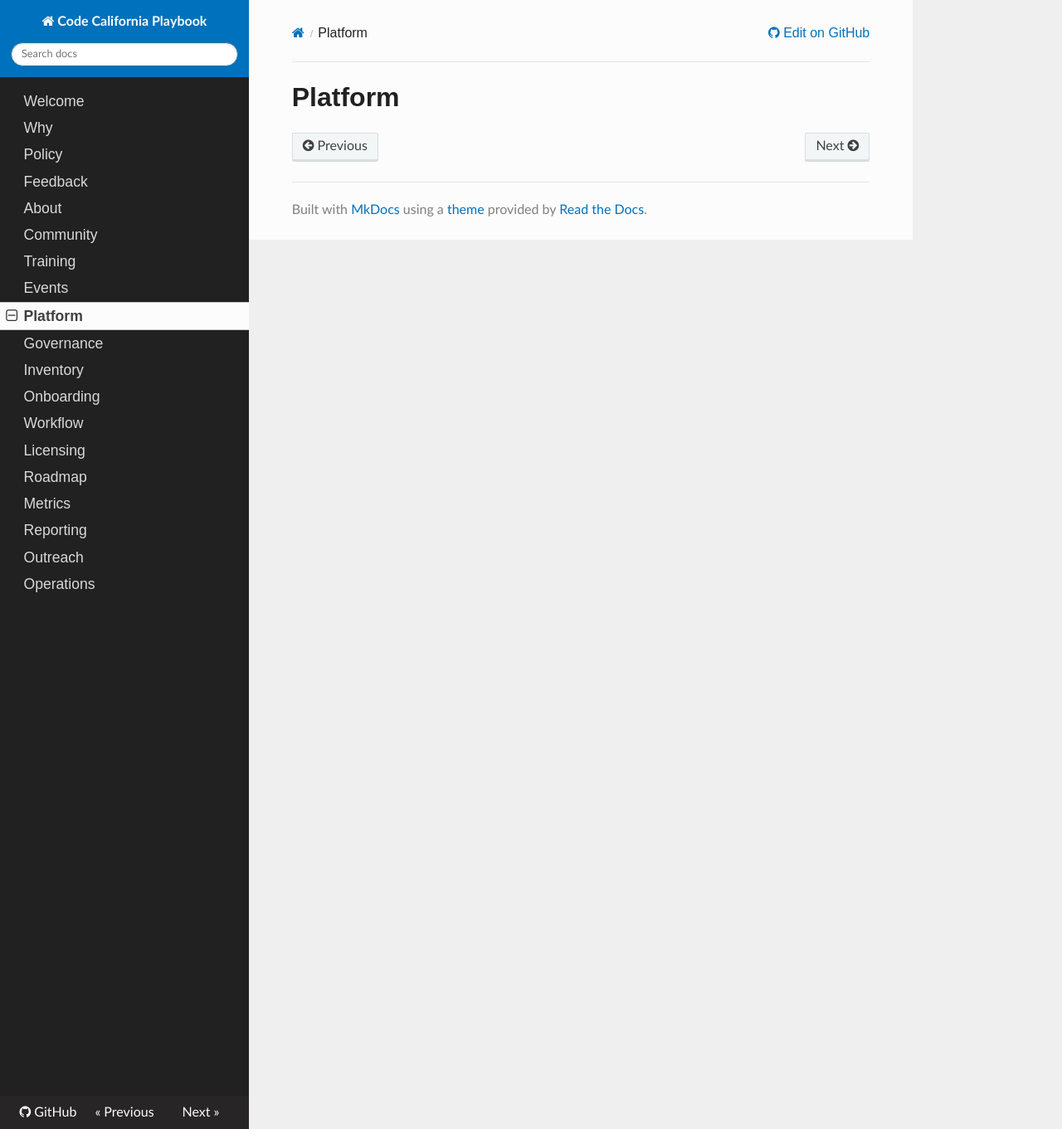
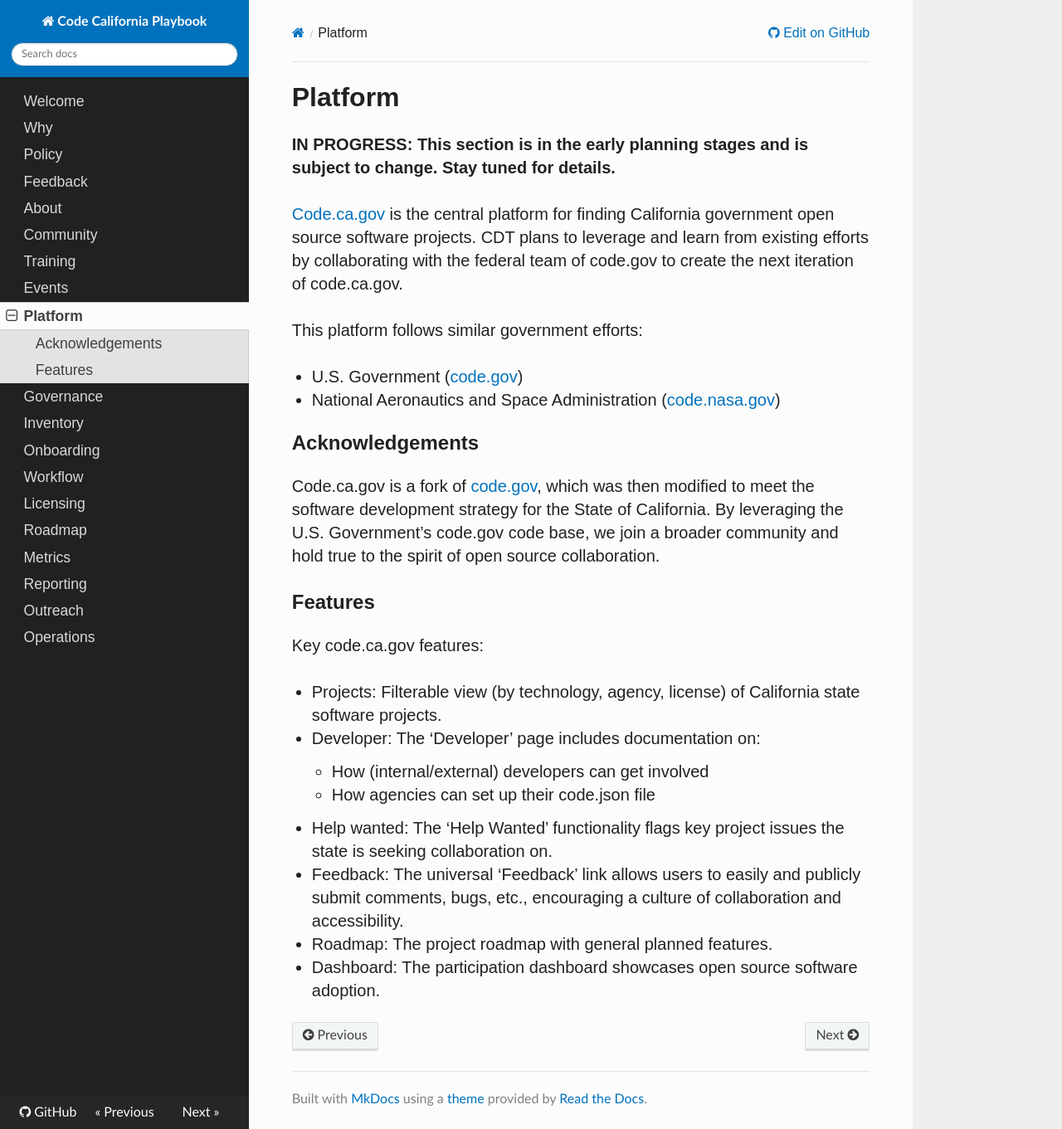
Before and after one commit to CA-CODE-Works/playbook, an MkDocs documentation site: the page built from docs/platform.md, in a window 1280 px wide and 1361 px high. Shown: the whole window at 83% size. Built offline with MkDocs 1.6.1, drawn with Linux system fonts in a browser that asks for light colours; nearby versions of some CDN libraries; old or Windows-style settings are respelled for this version of MkDocs.

Commit message:
Update platform.md

```diff
--- a/docs/platform.md
+++ b/docs/platform.md
@@ -1 +1,35 @@
 # Platform
+
+**IN PROGRESS: This section is in the early planning stages and is subject to change. Stay tuned for details.**
+
+[Code.ca.gov](https://code.ca.gov/) is the central platform for finding California government open source software projects. CDT plans to leverage and learn from existing efforts by collaborating with the federal team of code.gov to create the next iteration of code.ca.gov.
+
+This platform follows similar government efforts:
+
+* U.S. Government ([code.gov](https://code.gov/))
+
+* National Aeronautics and Space Administration ([code.nasa.gov](https://code.nasa.gov/))
+
+## Acknowledgements
+
+Code.ca.gov is a fork of [code.gov](https://code.gov), which was then modified to meet the software development strategy for the State of California. By leveraging the U.S. Government’s code.gov code base, we join a broader community and hold true to the spirit of open source collaboration.
+
+## Features
+
+Key code.ca.gov features:
+
+* Projects: Filterable view (by technology, agency, license) of California state software projects.
+
+* Developer: The ‘Developer’ page includes documentation on:
+
+    * How (internal/external) developers can get involved
+
+    * How agencies can set up their code.json file
+
+* Help wanted: The ‘Help Wanted’ functionality flags key project issues the state is seeking collaboration on.
+
+* Feedback: The universal ‘Feedback’ link allows users to easily and publicly submit comments, bugs, etc., encouraging a culture of collaboration and accessibility.
+
+* Roadmap: The project roadmap with general planned features.
+
+* Dashboard: The participation dashboard showcases open source software adoption.
```
